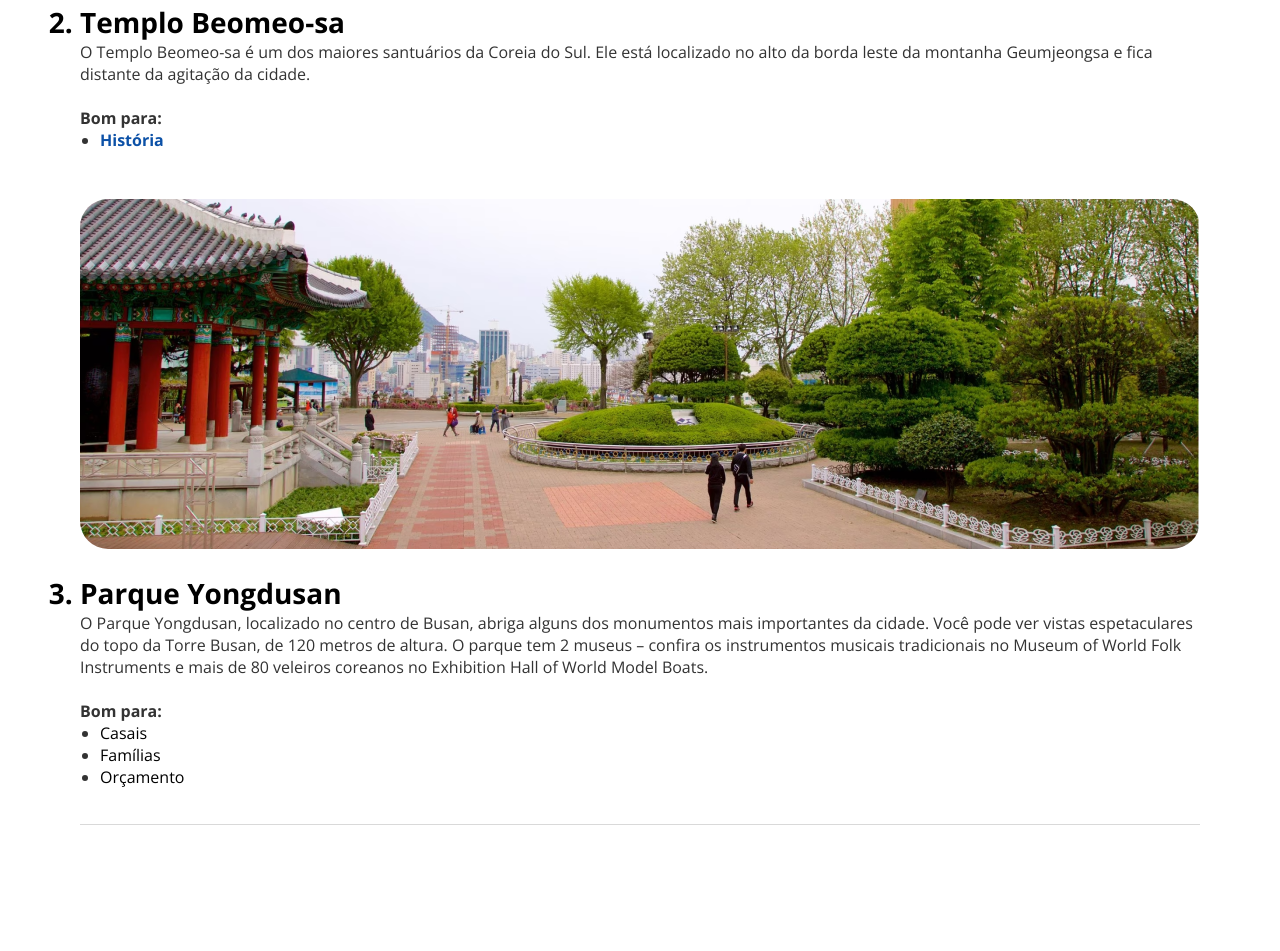
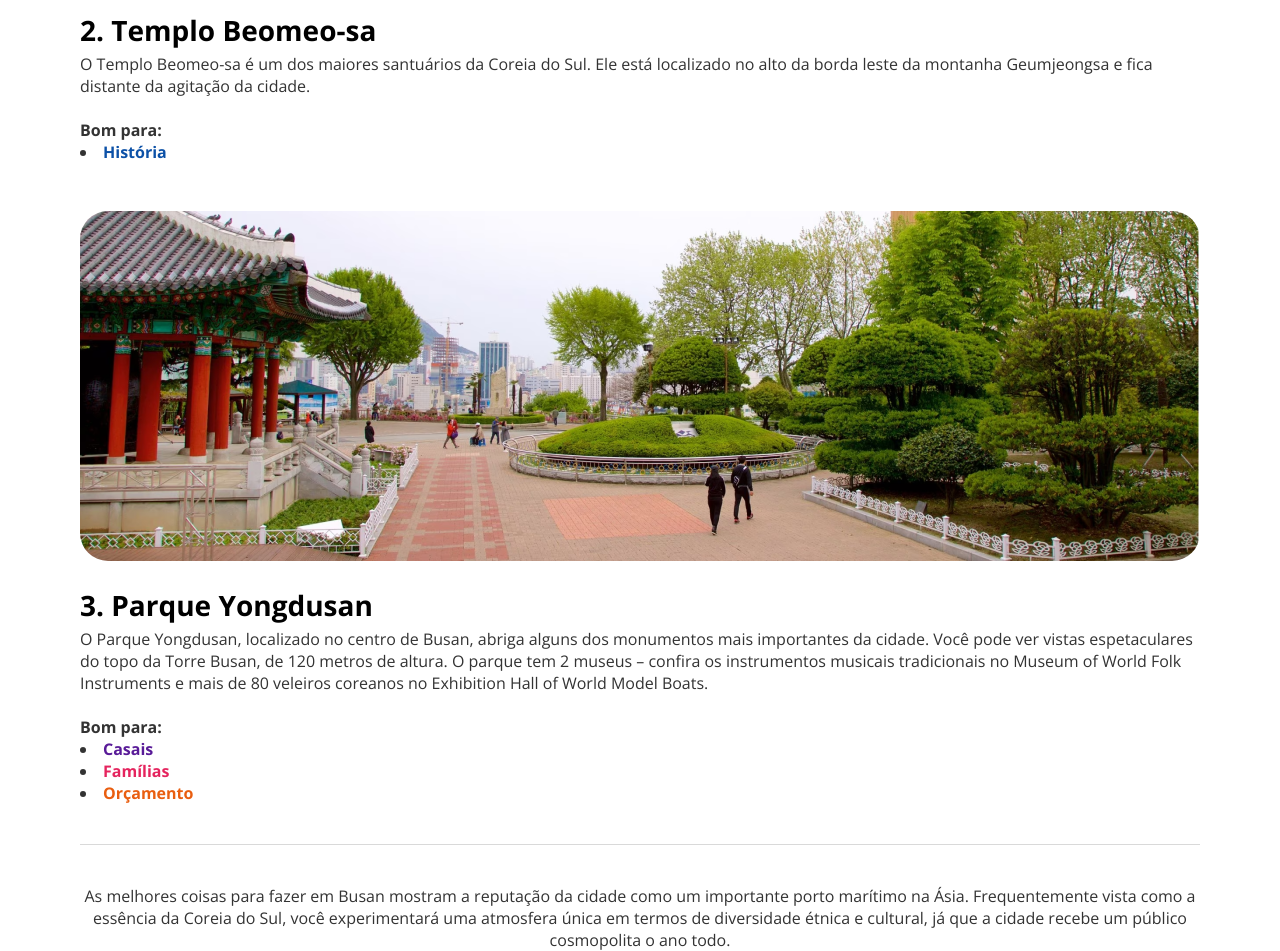
Before and after one commit to micaelleitee/LOCAL-TURISTICO, a plain HTML site: page index.html in a window 1280 px wide. Shown: the part 2301-3252 px from the top of the page. Before the commit the page ends 3230 px from the top, so only its background shows below. Drawn offline with nearby package versions, Linux system fonts and the light colour scheme; a web font is replaced by a local one.

Commit message:
Mudanças em espaçamento e finalizando o código

```diff
--- a/index.html
+++ b/index.html
@@ -7,7 +7,7 @@
     <link rel="preconnect" href="https://fonts.googleapis.com" />
     <link rel="preconnect" href="https://fonts.gstatic.com" crossorigin />
     <link
-      href="https://fonts.googleapis.com/css2?family=Open+Sans:ital,wght@0,300..800;1,300..800&display=swap"
+      href="https://fonts.googleapis.com/css2?family=Alice&family=Open+Sans:ital,wght@0,300..800;1,300..800&display=swap"
       rel="stylesheet"
     />
     <link rel="stylesheet" href="style.css" />
@@ -45,7 +45,7 @@
                 src="assets/Image_02.png"
                 alt="Imagem do templo Haedong Yonggungsa"
               />
-              <h3><li>Templo Haedong Yonggungsa</li></h3>
+              <h3><li class="info-txt">Templo Haedong Yonggungsa</li></h3>
               <p>
                 O Templo Haedong Yonggungsa é um templo budista localizado no
                 extremo nordeste de Busan. Construído em 1376, é um dos poucos
@@ -60,7 +60,7 @@
             </section>
             <section id="card-travel-2">
               <img src="assets/Image_03.png" alt="Imagem do templo Beomeo-sa" />
-              <h3><li>Templo Beomeo-sa</li></h3>
+              <h3><li class="info-txt">Templo Beomeo-sa</li></h3>
               <p>
                 O Templo Beomeo-sa é um dos maiores santuários da Coreia do Sul.
                 Ele está localizado no alto da borda leste da montanha
@@ -75,7 +75,7 @@
             </section>
             <section id="card-travel-3">
               <img src="assets/Image_04.png" alt="Imagem do templo Beomeo-sa" />
-              <h3><li>Parque Yongdusan</li></h3>
+              <h3><li class="info-txt">Parque Yongdusan</li></h3>
               <p>
                 O Parque Yongdusan, localizado no centro de Busan, abriga alguns
                 dos monumentos mais importantes da cidade. Você pode ver vistas
@@ -88,11 +88,18 @@
                 <strong>Bom para:</strong>
               </p>
               <ul>
-                <li>Casais</li>
-                <li>Famílias</li>
-                <li>Orçamento</li>
+                <li class="casais">Casais</li>
+                <li class="familias">Famílias</li>
+                <li class="orcamentos">Orçamento</li>
               </ul>
               <div class="divider"></div>
+              <p class="text-bottom">
+                As melhores coisas para fazer em Busan mostram a reputação da
+                cidade como um importante porto marítimo na Ásia. Frequentemente
+                vista como a essência da Coreia do Sul, você experimentará uma
+                atmosfera única em termos de diversidade étnica e cultural, já
+                que a cidade recebe um público cosmopolita o ano todo.
+              </p>
             </section>
           </ol>
         </div>
--- a/style.css
+++ b/style.css
@@ -33,9 +33,15 @@ h1 {
 .divider {
   width: 100%;
   height: 1px;
-  margin: 36px 0;
+  margin: 40px 0;
   background-color: #d9d9d9;
 }
+
+#list ol {
+  width: 100%;
+  list-style-position: inside;
+}
+
 #card-travel {
   margin-bottom: 48px;
 }
@@ -58,6 +64,9 @@ strong {
   margin-top: 64px;
   margin-bottom: 40px;
 }
+.info-txt {
+  margin-bottom: 4px;
+}
 h2 {
   font-size: 32px;
   font-weight: bold;
@@ -67,16 +76,40 @@ h3 {
   font-weight: bold;
   font-size: 28px;
 }
+h2 h3 {
+  color: #1b1b1b;
+  margin-bottom: 4px;
+}
 
 p {
   font-size: 16px;
   color: #333333;
 }
 ul {
-  padding-left: 20px;
-  margin-left: 0px;
   list-style-type: disc;
 }
 ul li::marker {
   color: #333333;
 }
+
+.text-bottom {
+  text-align: center;
+}
+
+.casais {
+  font-weight: bold;
+  font-size: 16px;
+  color: #591b98;
+}
+
+.familias {
+  font-weight: bold;
+  font-size: 16px;
+  color: #e5245e;
+}
+
+.orcamentos {
+  font-weight: bold;
+  font-size: 16px;
+  color: #e95e10;
+}
```
